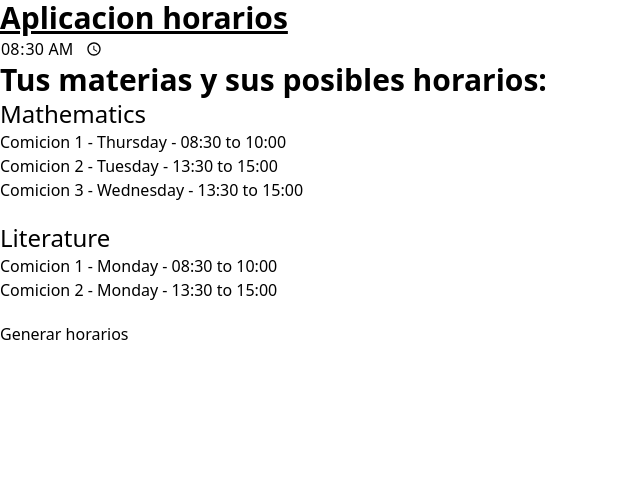
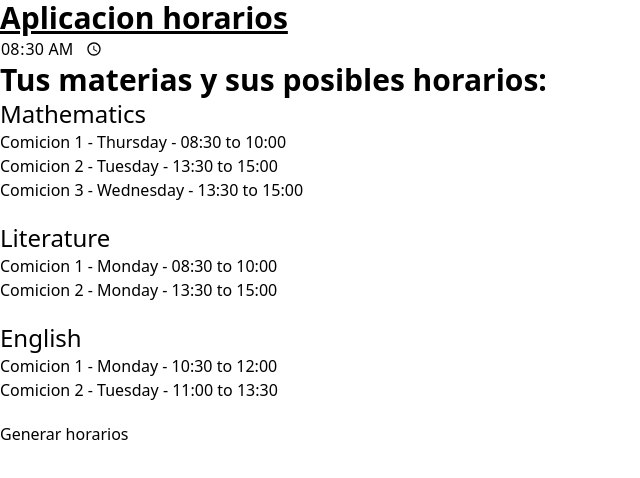
Before and after one commit to JLorenzoCD/Permutador-Horarios, a React (Vite) app: page / in a window 1280 px wide. Shown: the top 478 px of the page, without its empty margins (0-640 px from the left). Built offline with nearby package versions, Linux system fonts and the light colour scheme.

Commit message:
Adding matter to sample data

```diff
--- a/src/data/index.ts
+++ b/src/data/index.ts
@@ -1,6 +1,6 @@
 import type { Subject } from '../types/Subject.interface';
 
-import { Days } from '../utils/days';
+import { Days } from '../utils/Days';
 
 // Ejempolo basico sobre una pestaña con sus respectivas materias y horarios de cursado
 export const subjectsExample: Subject[] = [
@@ -42,7 +42,7 @@ export const subjectsExample: Subject[] = [
 		subject: 'Literature',
 		possible_schedules: [
 			{
-				id: 1,
+				id: 4,
 				name: 'Comicion 1',
 				time: {
 					day: Days.MONDAY,
@@ -51,7 +51,7 @@ export const subjectsExample: Subject[] = [
 				},
 			},
 			{
-				id: 2,
+				id: 5,
 				name: 'Comicion 2',
 				time: {
 					day: Days.MONDAY,
@@ -61,4 +61,28 @@ export const subjectsExample: Subject[] = [
 			},
 		],
 	},
+	{
+		id: 3,
+		subject: 'English',
+		possible_schedules: [
+			{
+				id: 6,
+				name: 'Comicion 1',
+				time: {
+					day: Days.MONDAY,
+					start: '10:30',
+					end: '12:00',
+				},
+			},
+			{
+				id: 7,
+				name: 'Comicion 2',
+				time: {
+					day: Days.TUESDAY,
+					start: '11:00',
+					end: '13:30',
+				},
+			},
+		],
+	},
 ];
```
